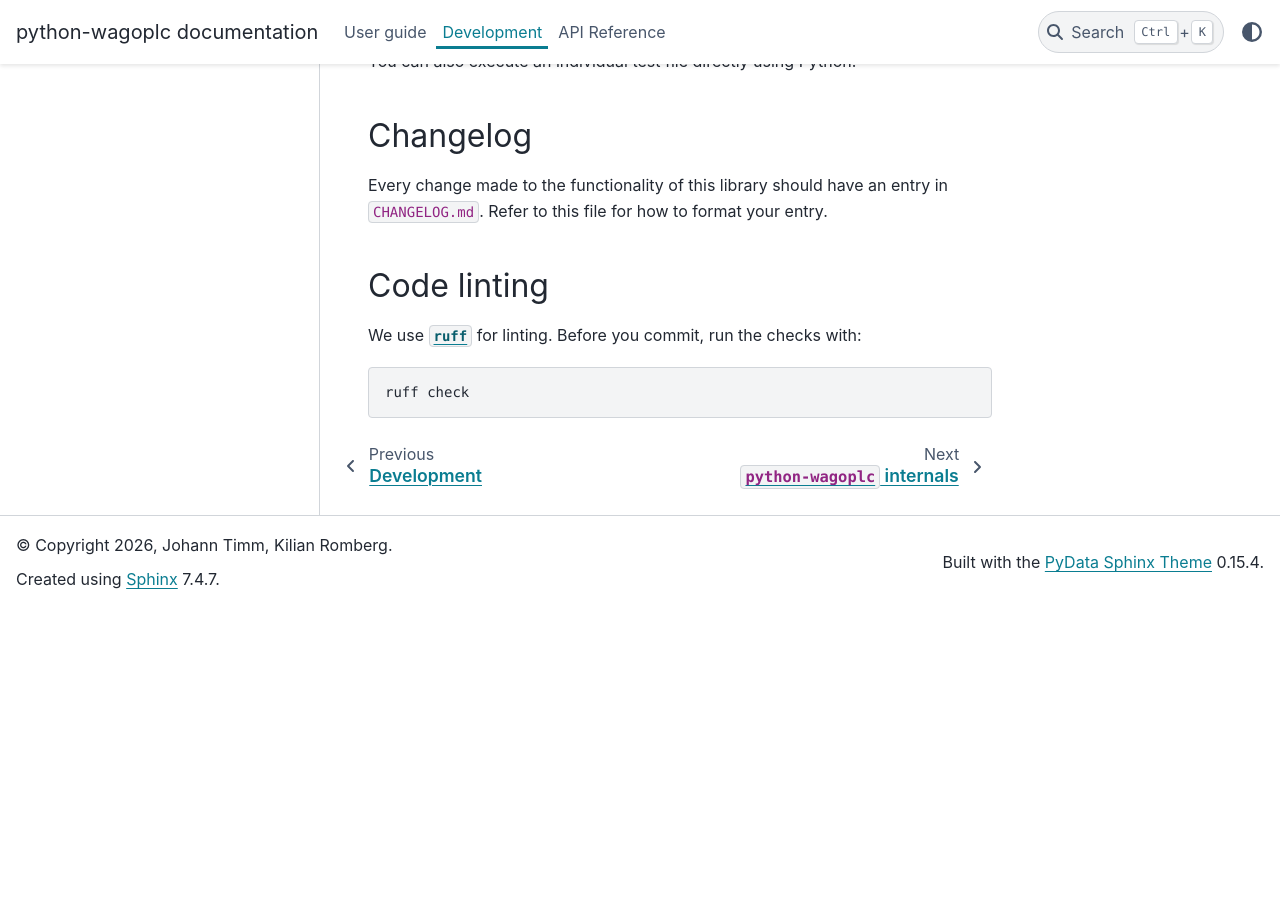
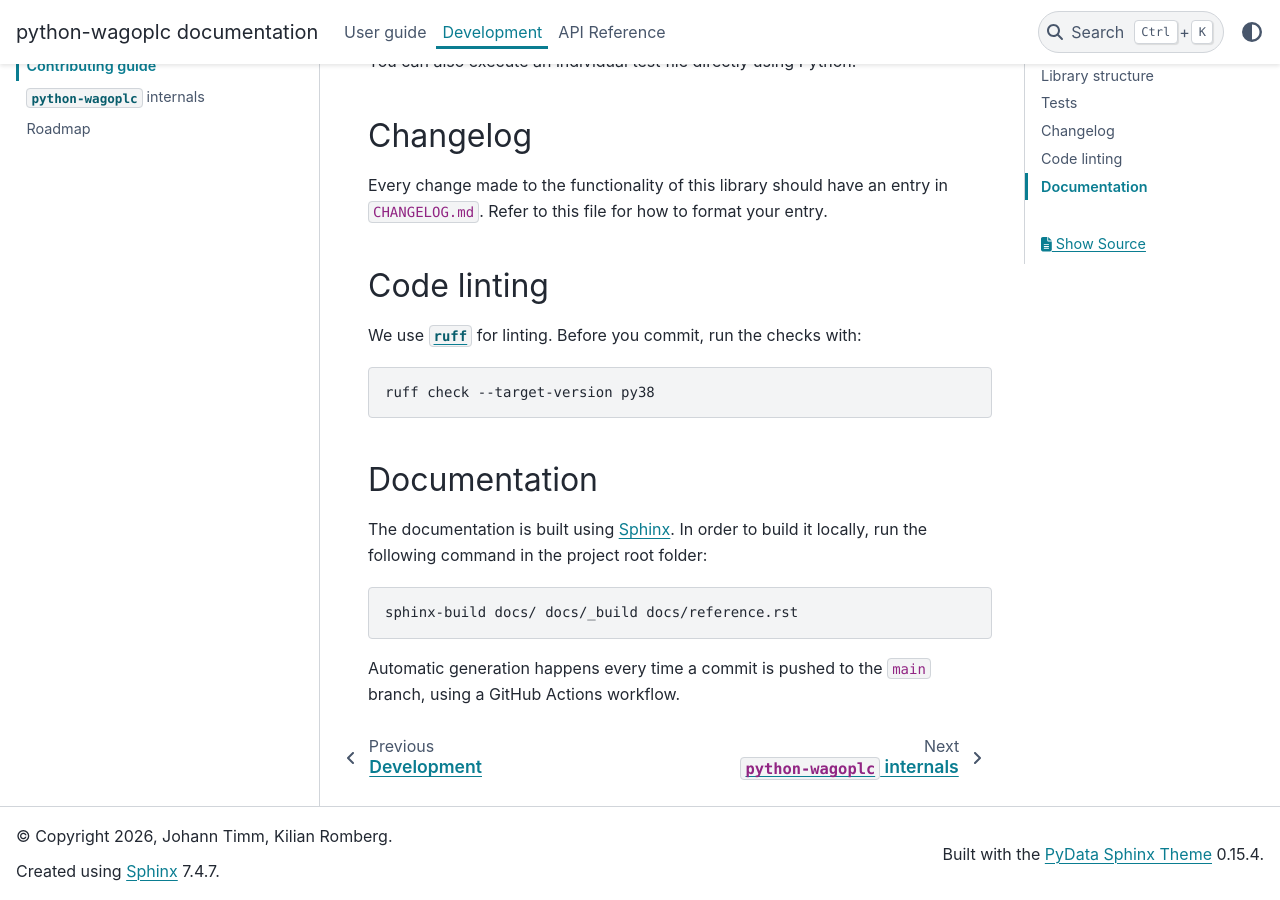
Before and after one commit to wago-enterprise-education/python-wagoplc, a Sphinx documentation site: the page built from docs/contributing.md, in a window 1280 px wide and 900 px high, scrolled down 1022 px. Built offline with Sphinx 7.4.7 and the PyData theme 0.15.4, drawn with Linux system fonts in a browser that asks for light colours; before the commit the page ends 1631 px from its top, so only the background shows below that.

Commit message:
Improve docs regarding `ruff`, add paragraph on docs

````diff
--- a/docs/contributing.md
+++ b/docs/contributing.md
@@ -12,7 +12,7 @@ This module uses [uv](https://docs.astral.sh/uv/) as the build system. First of
 ```bash
 git clone https://github.com/wago-enterprise-education/python-wagoplc
 cd python-wagoplc
-uv sync
+uv sync --group docs
 source .venv/bin/activate
 ```
 The last command activates the virtual environment created by `uv` and needs to be executed every time before you work on the project.
@@ -41,5 +41,15 @@ Refer to this file for how to format your entry.
 We use [`ruff`](https://docs.astral.sh/ruff/) for linting. Before you commit, run the checks with:
 
 ```bash
-ruff check
+ruff check --target-version py38
 ```
+
+## Documentation
+
+The documentation is built using [Sphinx](https://www.sphinx-doc.org/). In order to build it locally, run the following command in the project root folder:
+
+```bash
+sphinx-build docs/ docs/_build docs/reference.rst
+```
+
+Automatic generation happens every time a commit is pushed to the `main` branch, using a GitHub Actions workflow.
--- a/pyproject.toml
+++ b/pyproject.toml
@@ -35,4 +35,4 @@ target-version = "py312"
 exclude = [
 "docs", "plc-application"
 ]
-per-file-ignores = {"test_tasks.py" = ["F841"],"wagoplc/__init__.py" = ["F401"]}
+lint.per-file-ignores = {"test_tasks.py" = ["F841"], "wagoplc/__init__.py" = ["F401"]}
````
